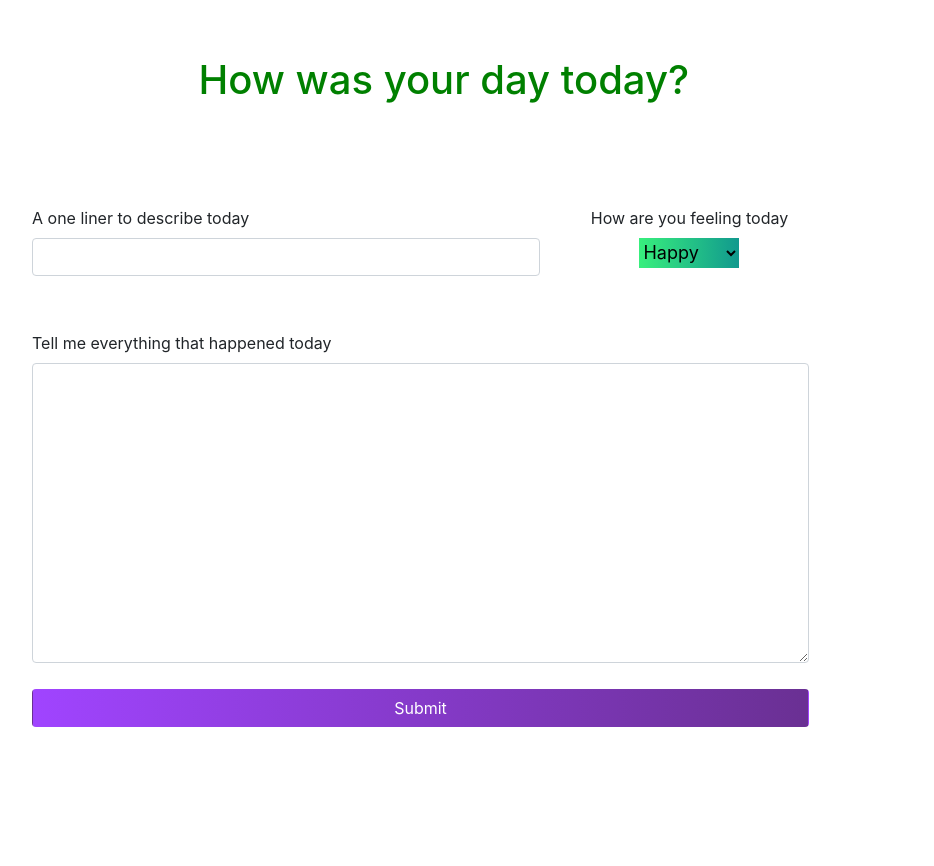
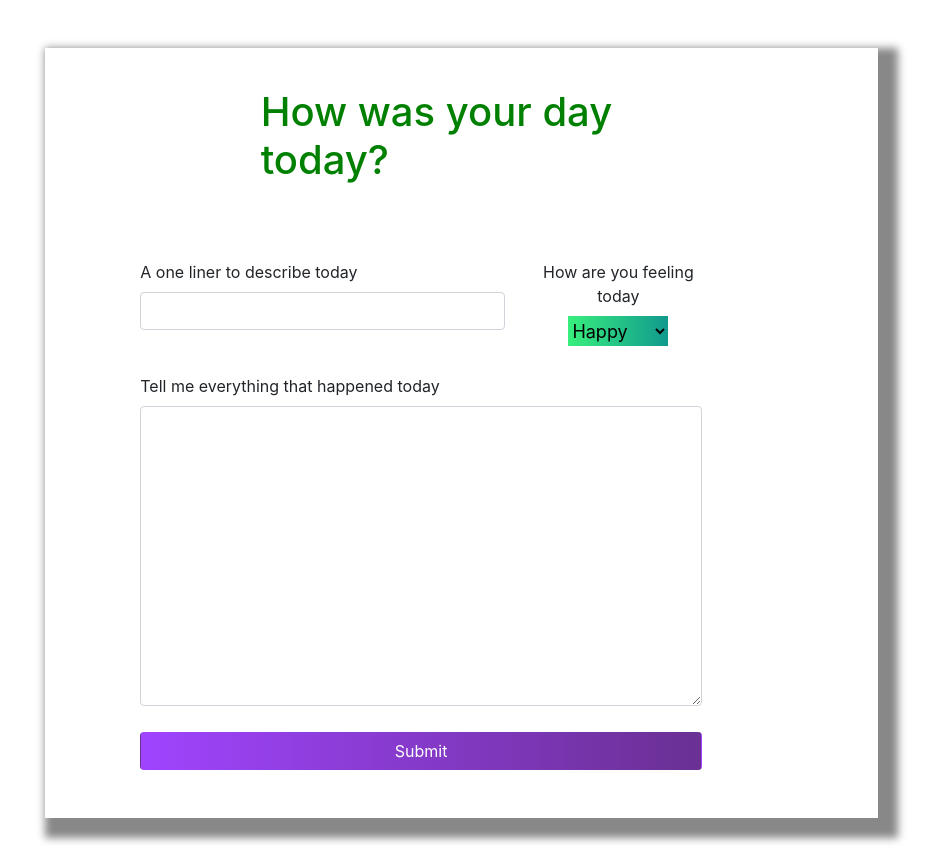
Before and after one commit to aman-singh09/Personal-Diary, a Django app: page /new/ in a window 1280 px wide. Shown: the part 56-922 px from the top of the page, without its empty margins (164-1098 px from the left). Before the commit the page ends 783 px from the top, so only its background shows below. Run offline with Django 3.2, Linux system fonts and the light colour scheme; some libraries are stand-ins or nearby versions.

Commit message:
added box shadow to new page

```diff
--- a/Personal_Diary/templates/new-entry.html
+++ b/Personal_Diary/templates/new-entry.html
@@ -7,6 +7,10 @@ Write your thoughts
 {% block head %}
 <style type="text/css">
 
+	.wrapper{
+		/*border:2px solid red;*/
+		box-shadow: 10px 10px 8px 10px #888888;
+	}
 	.heading{
 		padding: 5% 20% 5% 25%;
 		box-shadow: initial;
@@ -68,7 +72,9 @@ Write your thoughts
 
 {%block body %}
 
-<div class = "container mb-5">
+<div class = "row container mt-5 mb-5">
+	<div class = "col-md-2 col-sm-1"></div>
+	<div class = "wrapper col-md-9 col-sm-10 ml-4 pb-5">
 		<div class = " heading">
 			<h1>
 				How was your day today?
@@ -100,6 +106,7 @@ Write your thoughts
 			</form>
 		</div>
 	</div>
+</div>
 
 <script type="text/javascript">
 	$("select").change(function(){
```
Lines whose indentation alone changed are shown as unchanged.
